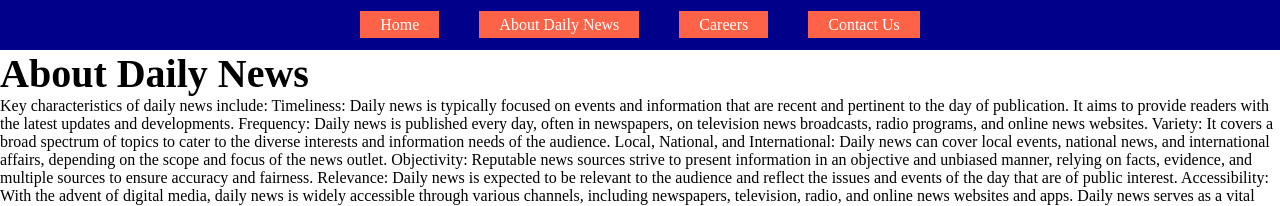
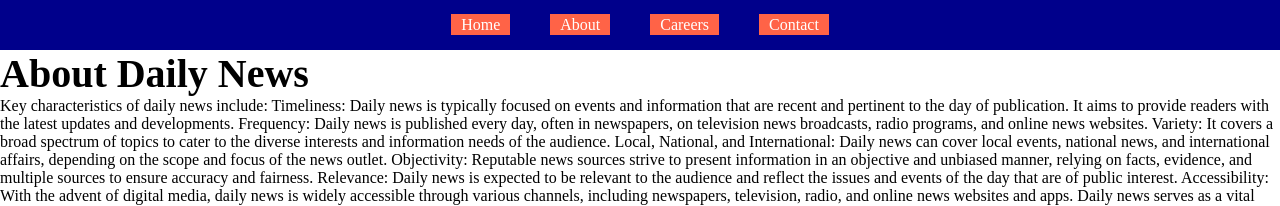
Before and after one commit to alimokhtarifar/Test-Project, a website: page About Daily News.html in a window 1280 px wide. Shown: the top 206 px of the page. Drawn offline with Linux system fonts and the light colour scheme.

Commit message:
new version

```diff
--- a/About Daily News.html
+++ b/About Daily News.html
@@ -11,9 +11,9 @@
       <div class="nav">
         <ul>
           <li><a href="index.html">Home</a></li>
-          <li><a href="About Daily News.html">About Daily News</a></li>
+          <li><a href="About Daily News.html">About</a></li>
           <li><a href="Careers.html">Careers</a></li>
-          <li><a href="contact us.html">Contact Us</a></li>
+          <li><a href="contact us.html">Contact</a></li>
         </ul>
       </div>
     </div>
--- a/css/main.css
+++ b/css/main.css
@@ -29,7 +29,7 @@ body > div.header > div.nav > ul > li > a {
   text-decoration: none;
   margin: 0 20px;
   color: #fff;
-  padding: 5px 20px;
+  padding: 2px 10px;
   background-color: tomato;
 }
 
@@ -133,8 +133,9 @@ body > div.footer > p {
 /* For screens with a max width of 480px */
 @media (max-width: 480px) {
   body > div.header > div.nav > ul {
-    flex-direction: column; /* Stack navigation items vertically */
-    text-align: center; /* Center-align navigation items */
+    flex-direction: row; /* Stack navigation items vertically */
+    text-align: center; /* Center-align navigation items */;
+
   }
 
   body > div.header > div.nav > ul > li > a {
```
Also changed, not shown: Careers.html (+2 -2 lines), German reunification.html (+2 -2 lines), Hubble Space Telescope.html (+2 -2 lines), Nelson mandela.html (+2 -2 lines), contact us.html (+2 -2 lines), index.html (+2 -2 lines).
